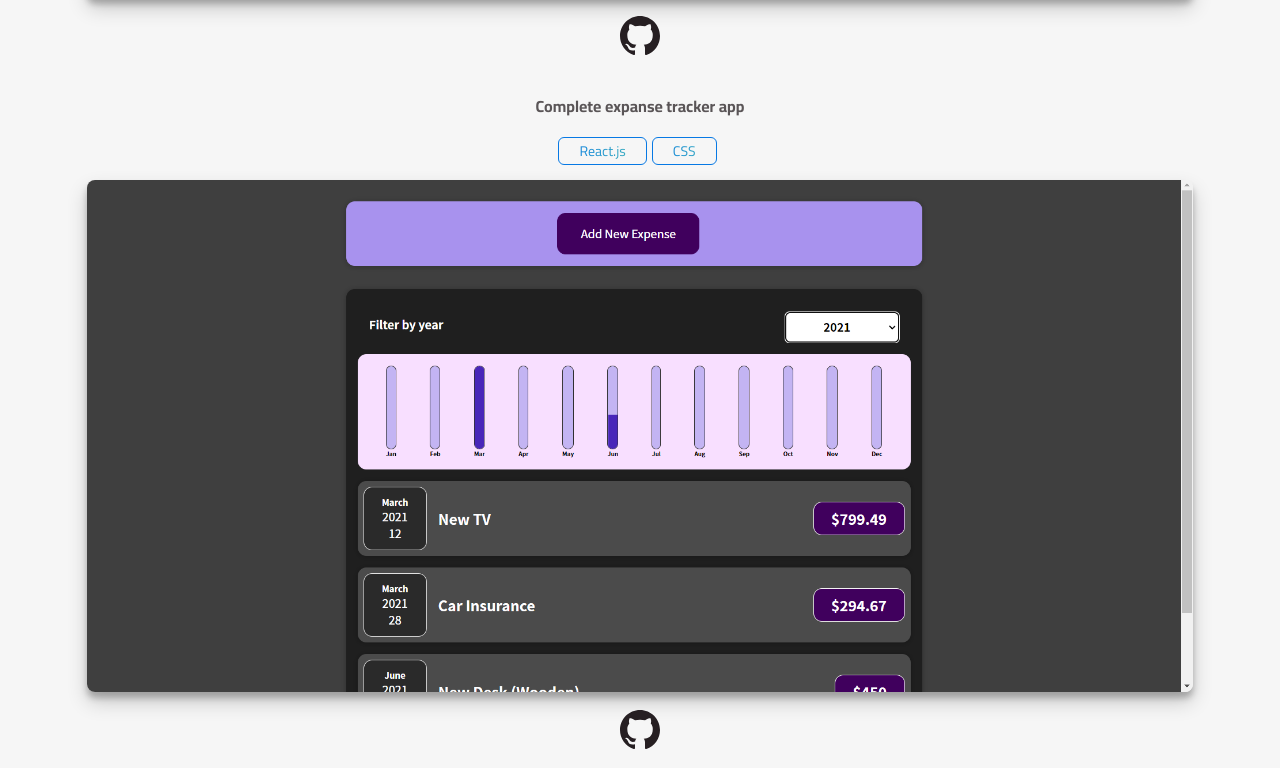
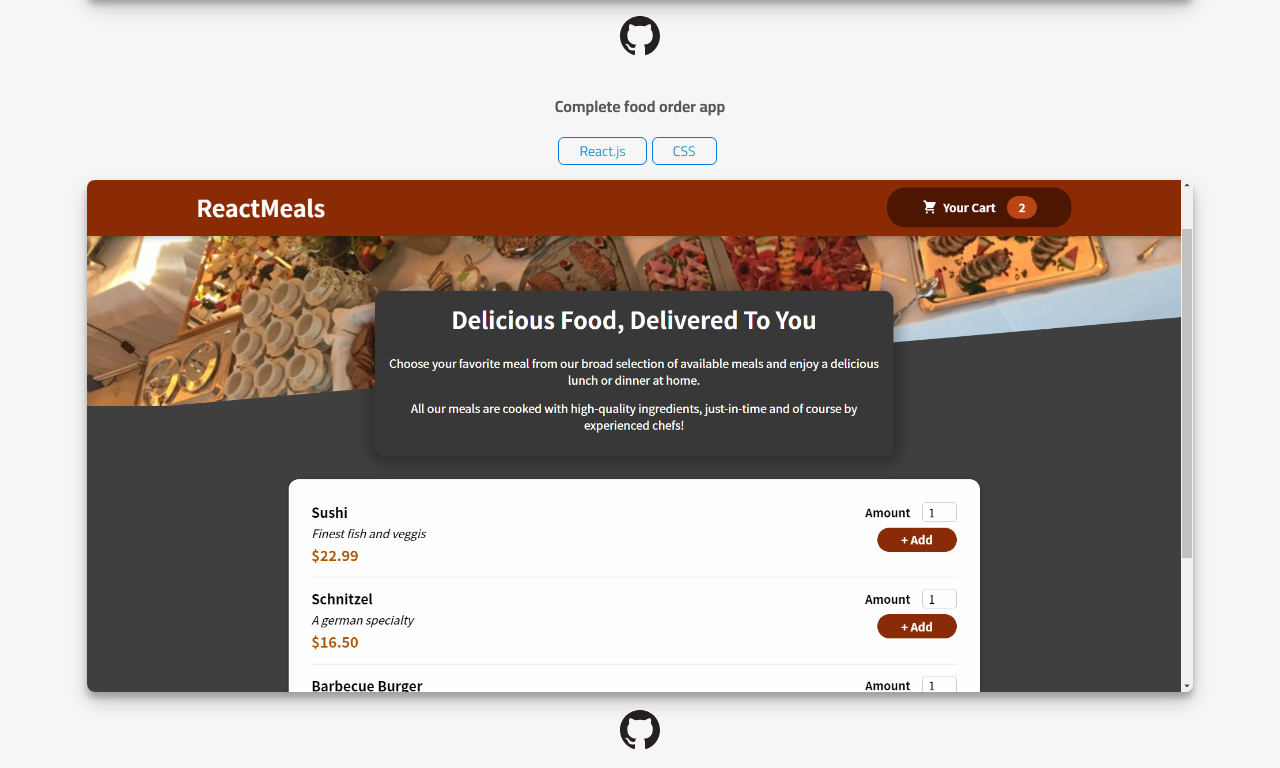
Before and after one commit to YahiaElsayed19/My-Portfolio, a React (Create React App) app: page /home in a window 1280 px wide. Shown: the part 5072-5840 px from the top of the page. Built offline with nearby package versions, Linux system fonts and the light colour scheme; a web font is replaced by a local one.

Commit message:
temp remove project

```diff
--- a/src/components/Home/MyWork.js
+++ b/src/components/Home/MyWork.js
@@ -64,14 +64,6 @@ const BOXES = [
         live: "https://yahiaelsayed19.github.io/To-do-List/",
     },
     {
-        id: "p7",
-        name: "Complete expanse tracker app",
-        tools: ["React.js", "CSS"],
-        image: expensetracker,
-        github: "https://github.com/YahiaElsayed19/expense",
-        live: "https://expense-tracker.yahia.vercel.app/",
-    },
-    {
         id: "p8",
         name: "Complete food order app",
         tools: ["React.js", "CSS"],
@@ -88,6 +80,14 @@ const BOXES = [
         live: "https://mtdb.vercel.app/",
     },
 ];
+// {
+//     id: "p7",
+//     name: "Complete expanse tracker app",
+//     tools: ["React.js", "CSS"],
+//     image: expensetracker,
+//     github: "https://github.com/YahiaElsayed19/expense",
+//     live: "https://expense-tracker.yahia.vercel.app/",
+// },
 
 const MyWork = forwardRef((props, ref) => {
     const darkCtx = useContext(darkContext)
```
